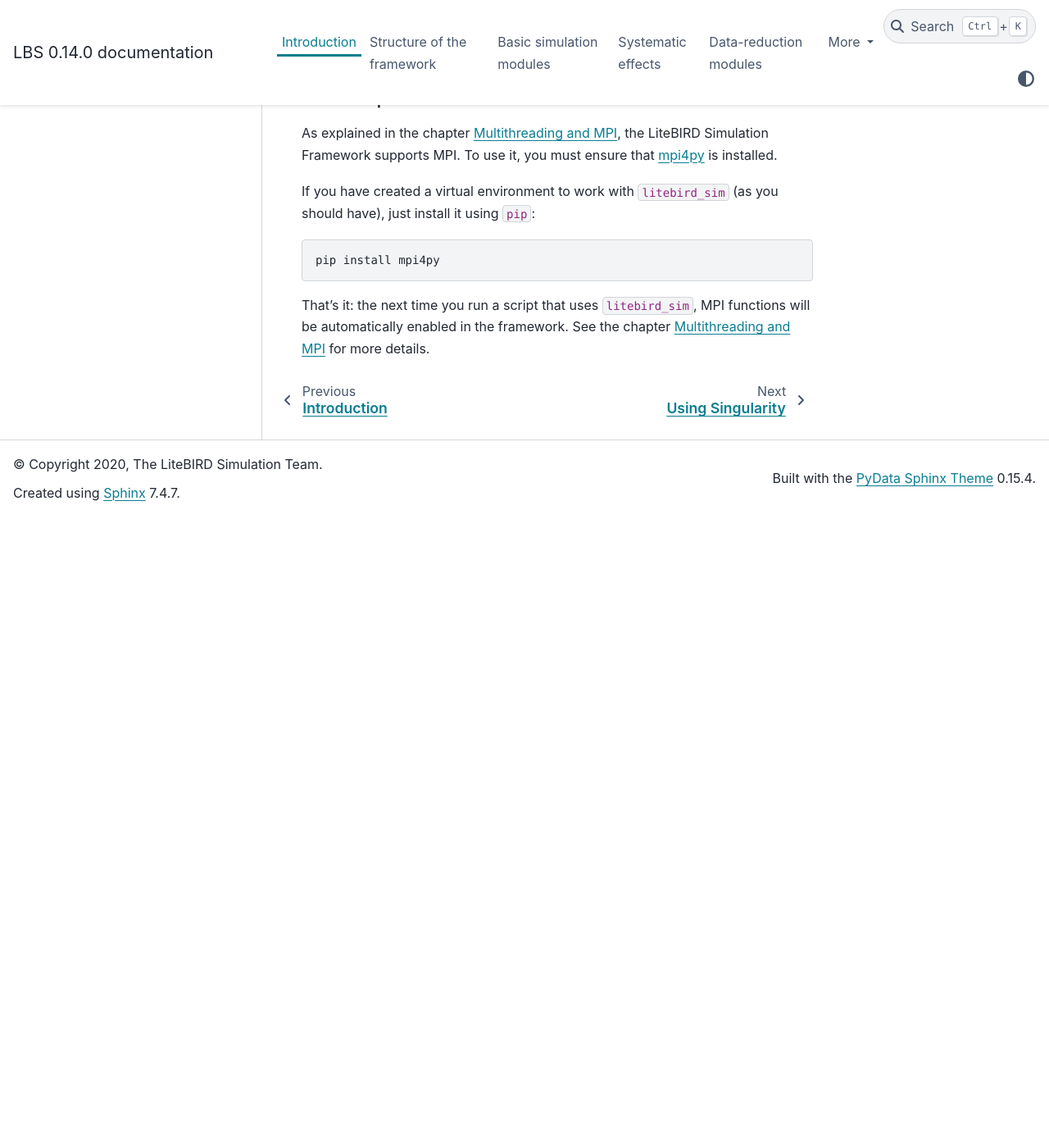
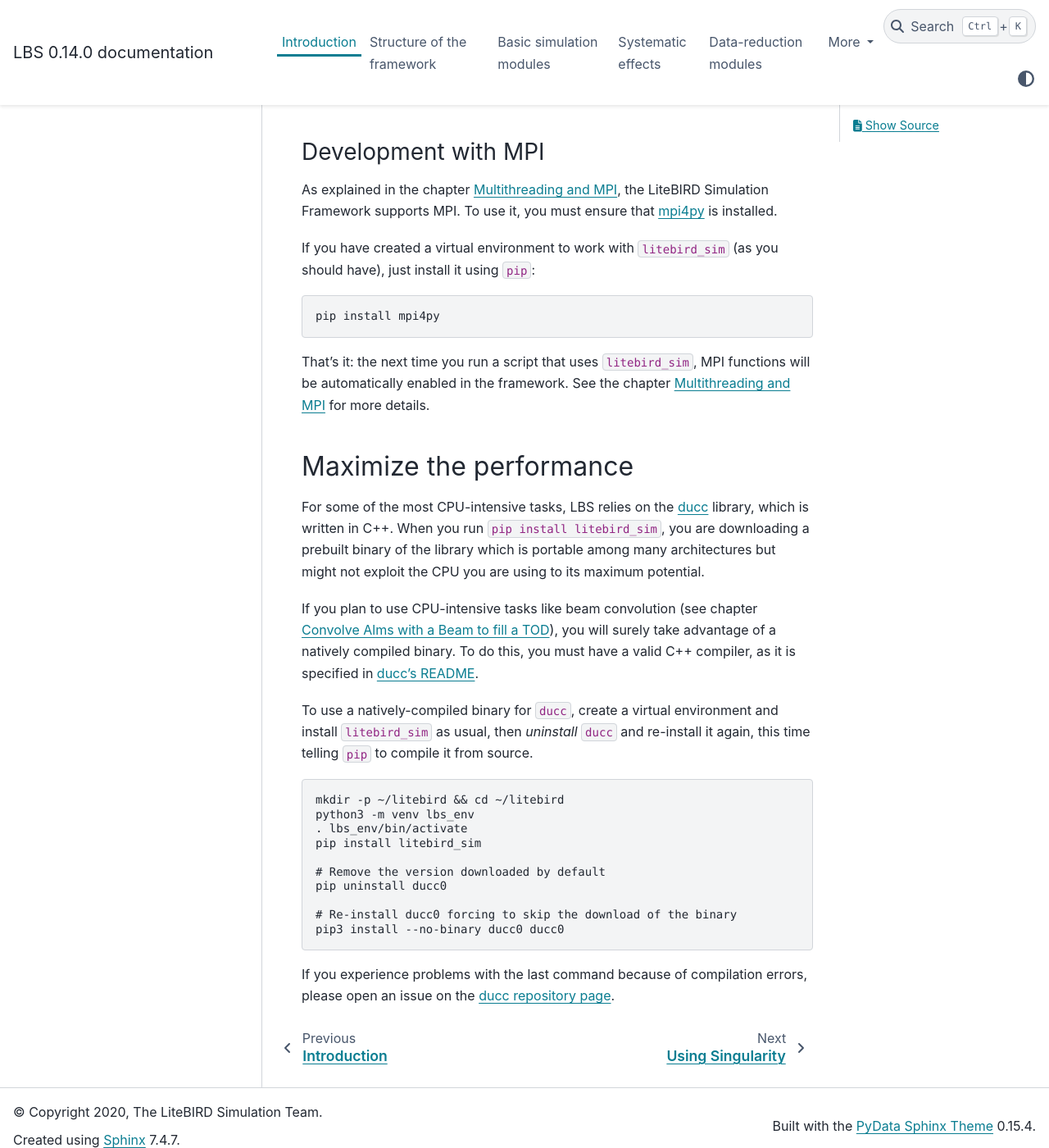
Before and after one commit to litebird/litebird_sim, a Sphinx documentation site: the page built from docs/source/installation.rst, in a window 1280 px wide and 1400 px high, scrolled down 1980 px. Shown: the whole window at 82% size. Built offline with Sphinx 7.4.7 and the PyData theme 0.15.4, drawn with Linux system fonts in a browser that asks for light colours; before the commit the page ends 2610 px from its top, so only the background shows below that; some of the changed text lies outside the part shown.

Commit message:
Improve the interface with ducc (#390)
* Explain how to compile ducc from source in the manual

* Ignore the output of "make" under docs/

* Fix wrong references and add a hyperlink

* Remove explicit dependency on pybind11

* Upgrade ducc to 0.37.1

* [skipci] Update CHANGELOG

```diff
--- a/docs/source/installation.rst
+++ b/docs/source/installation.rst
@@ -42,6 +42,10 @@ A similar procedure can be used with conda:
 
    # Finally install litebird_sim with pip
    pip install litebird_sim
+
+If you plan to use any of the facilities provided by ``ducc``, you are
+advised to compile it from source, follow the instructions in
+:ref:`maximize-performance`.
 
 
 Hacking LBS
@@ -117,3 +121,43 @@ If you have created a virtual environment to work with
 That's it: the next time you run a script that uses ``litebird_sim``,
 MPI functions will be automatically enabled in the framework. See the
 chapter :ref:`using_mpi` for more details.
+
+.. _maximize-performance:
+
+Maximize the performance
+------------------------
+
+For some of the most CPU-intensive tasks, LBS relies on the `ducc
+<https://gitlab.mpcdf.mpg.de/mtr/ducc>`_ library, which is written in
+C++. When you run ``pip install litebird_sim``, you are downloading a
+prebuilt binary of the library which is portable among many
+architectures but might not exploit the CPU you are using to its
+maximum potential.
+
+If you plan to use CPU-intensive tasks like beam convolution (see
+chapter :ref:`beamconvolution`), you will
+surely take advantage of a natively compiled binary. To do this, you
+must have a valid C++ compiler, as it is specified in `ducc’s README
+<https://gitlab.mpcdf.mpg.de/mtr/ducc>`_.
+
+To use a natively-compiled binary for ``ducc``, create a virtual
+environment and install ``litebird_sim`` as usual, then *uninstall*
+``ducc`` and re-install it again, this time telling ``pip`` to compile
+it from source.
+
+.. code-block:: text
+
+   mkdir -p ~/litebird && cd ~/litebird
+   python3 -m venv lbs_env
+   . lbs_env/bin/activate
+   pip install litebird_sim
+
+   # Remove the version downloaded by default
+   pip uninstall ducc0
+
+   # Re-install ducc0 forcing to skip the download of the binary
+   pip3 install --no-binary ducc0 ducc0
+
+If you experience problems with the last command because of
+compilation errors, please open an issue on the `ducc repository page
+<https://gitlab.mpcdf.mpg.de/mtr/ducc/-/issues>`_.
--- a/pyproject.toml
+++ b/pyproject.toml
@@ -52,12 +52,11 @@ markdown-katex = {version = "^202406.1035"}
 matplotlib = "^3.8"
 healpy = "^1.16.2"
 pyyaml = "^6.0"
-pybind11 = "~2.6.0"
 jplephem = "^2.18"
 PyGithub = "^2.1"
 requests = "^2.31.0"
 rich = "^13.4.2"
-ducc0 = "^0.34.0"
+ducc0 = "^0.37.1"
 pysm3 = "~3.4.0"
 asciimatics = "^1.14.0"
 pyperclip = "^1.8.2"
```
Also changed, not shown: CHANGELOG.md (+1 -1 lines), 2 other files.
